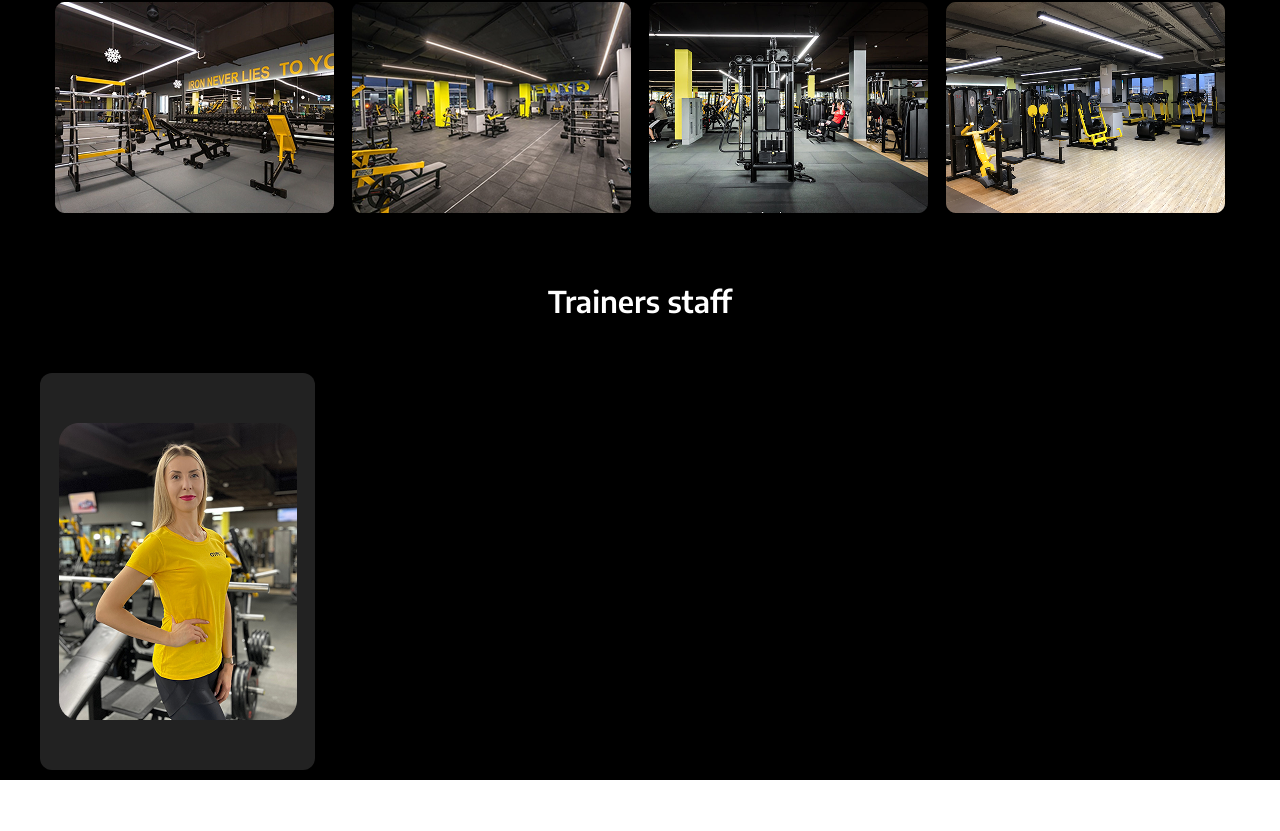
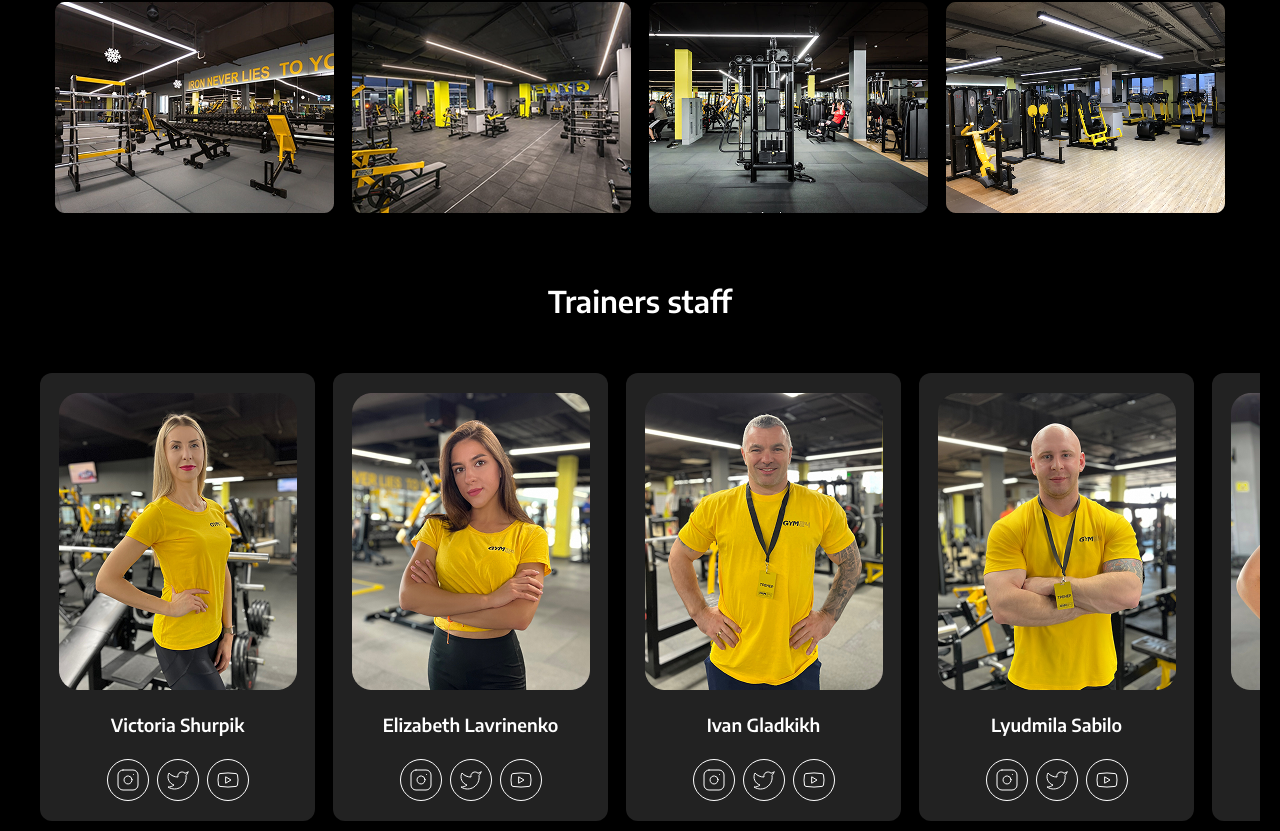
Before and after one commit to ErykOlliver/Gym24, a React (Vite) app: page / in a window 1280 px wide. Shown: the part 2037-2868 px from the top of the page. Before the commit the page ends 2817 px from the top, so only its background shows below. Built offline with nearby package versions, Linux system fonts and the light colour scheme.

Commit message:
seção de treinadores finalizada

```diff
--- a/package.json
+++ b/package.json
@@ -5,6 +5,7 @@
   "type": "module",
   "scripts": {
     "dev": "vite",
+    "host": "dev -- --host",
     "build": "tsc -b && vite build",
     "lint": "eslint .",
     "preview": "vite preview"
--- a/src/components/Menu.tsx
+++ b/src/components/Menu.tsx
@@ -3,8 +3,8 @@ import { MenuIcon } from "lucide-react";
 
 export default function Menu() {
     return (
-        <div className="w-full">
-            <nav className="w-full fixed top-5 left-0 z-30 sm:hidden flex">
+        <div className="w-full blur-md">
+            <nav className="w-full  fixed top-5 left-0 z-30 sm:hidden flex">
                 <div className="flex justify-between mx-5 w-full">
                     <img src="/favicon.svg" alt="GYM24 Icon" />
                     <MenuIcon color="white" />
--- a/src/components/Pass.tsx
+++ b/src/components/Pass.tsx
@@ -11,7 +11,7 @@ export default function Pass(props: props) {
     return (
         <article className="group hover:bg-solarFlare hover:border-2 border-solarFlare transition-all w-full snap-center rounded-xl h-full flex flex-col items-center justify-center bg-charcoalVoid font-enconde-sans">
             <header className="w-full transition-all group-hover:text-black group-hover:border-none flex flex-col items-center py-2 gap-1.5 justify-center border-b-2 font-semibold border-black">
-                <h2 className="text-lg ">{props.title}</h2>
+                <h2 className="text-lg">{props.title}</h2>
                 <p className="text-2xl">{props.price}</p>
             </header>
             <div className="flex flex-col transition-colors group-hover:bg-charcoalVoid items-center rounded-b-xl h-full justify-between gap-10 p-5">
--- a/src/components/Treiner.tsx
+++ b/src/components/Treiner.tsx
@@ -1,3 +1,5 @@
+import { Instagram, Twitter, Youtube } from "lucide-react"
+
 type props = {
     name: string
     photo: string
@@ -8,9 +10,14 @@ type props = {
 
 export default function Treiner(props: props) {
     return (
-        <article className="w-full snap-center rounded-xl h-full flex flex-col items-center justify-center bg-charcoalVoid font-enconde-sans">
+        <article className="w-full snap-center rounded-xl gap-2.5 py-5 h-full flex flex-col items-center justify-between bg-charcoalVoid font-enconde-sans">
             <img src={props.photo} alt={props.name} />
-
-        </article>
+            <h2 className="text-lg font-semibold">{props.name}</h2>
+            <div className="flex gap-2">
+                <button className={`${props.instagram ? "p-2 hover:text-solarFlare hover:cursor-pointer border rounded-full" : "p-2 text-white/30 border rounded-full"}`}> <Instagram className="stroke-1" /> </button>
+                <button className={`${props.twitter ? "p-2 hover:text-solarFlare hover:cursor-pointer border rounded-full" : "p-2 text-white/30 border rounded-full"}`}> <Twitter className="stroke-1" /> </button>
+                <button className={`${props.youtube ? "p-2 hover:text-solarFlare hover:cursor-pointer border rounded-full" : "p-2 text-white/30 border rounded-full"}`}> <Youtube className="stroke-1" /> </button>
+            </div>
+        </article >
     )
 }
--- a/src/pages/landing/AboutUs.tsx
+++ b/src/pages/landing/AboutUs.tsx
@@ -1,4 +1,3 @@
-import Pass from "../../components/Pass";
 
 export default function AboutUs() {
 
--- a/src/pages/landing/Treiners.tsx
+++ b/src/pages/landing/Treiners.tsx
@@ -1,4 +1,3 @@
-import Pass from "../../components/Pass";
 import Treiner from "../../components/Treiner";
 
 export default function Treiners() {
@@ -7,8 +6,15 @@ export default function Treiners() {
     return (
         <section className="font-enconde-sans h-2/4 w-screen snap-start items-center gap-11 px-5 pt-15 flex flex-col">
             <h1 className=" text-3xl font-semibold">Trainers staff</h1>
-            <div className="no-scroll grid grid-flow-col overflow-x-auto overflow-y-hidden items-center auto-cols-[275px] auto-rows-[397px] scroll-smooth px-5 py-2.5 w-full gap-4.5 snap-x snap-mandatory">
-                <Treiner name="Victoria Shurpik" photo="/staff/staff1.png" />
+            <div className="no-scroll grid grid-flow-col overflow-x-auto overflow-y-hidden items-center auto-cols-[275px] auto-rows-[448px] scroll-smooth px-5 py-2.5 w-full gap-4.5 snap-x snap-mandatory">
+                <Treiner name="Victoria Shurpik" photo="/staff/staff1.png" instagram="nolink" twitter="nolink" youtube="nolink" />
+                <Treiner name="Elizabeth Lavrinenko" photo="/staff/staff2.png" instagram="nolink" twitter="nolink" youtube="nolink" />
+                <Treiner name="Ivan Gladkikh" photo="/staff/staff3.png" instagram="nolink" twitter="nolink" youtube="nolink" />
+                <Treiner name="Lyudmila Sabilo" photo="/staff/staff4.png" instagram="nolink" twitter="nolink" youtube="nolink" />
+                <Treiner name="Evgeny Gurkov" photo="/staff/staff5.png" instagram="nolink" twitter="nolink" youtube="nolink" />
+                <Treiner name="Anatoly Prytytsky" photo="/staff/staff6.png" instagram="nolink" twitter="nolink" youtube="nolink" />
+                <Treiner name="Victor Ludkovich" photo="/staff/staff7.png" instagram="nolink" twitter="nolink" youtube="nolink" />
+                <Treiner name="Maria Masyak" photo="/staff/staff8.png" instagram="nolink" twitter="nolink" youtube="nolink" />
             </div>
         </section>
     )
```
